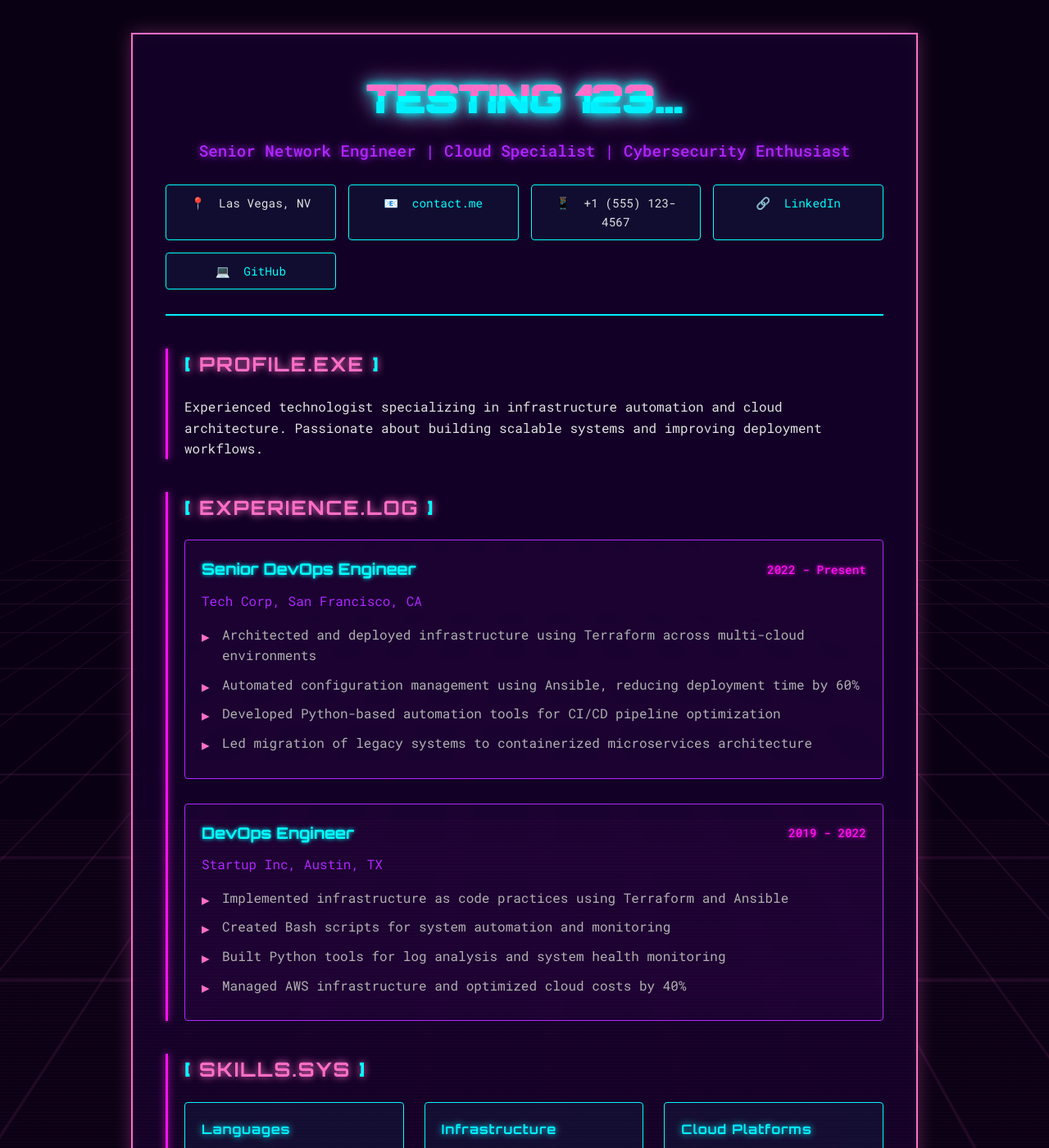
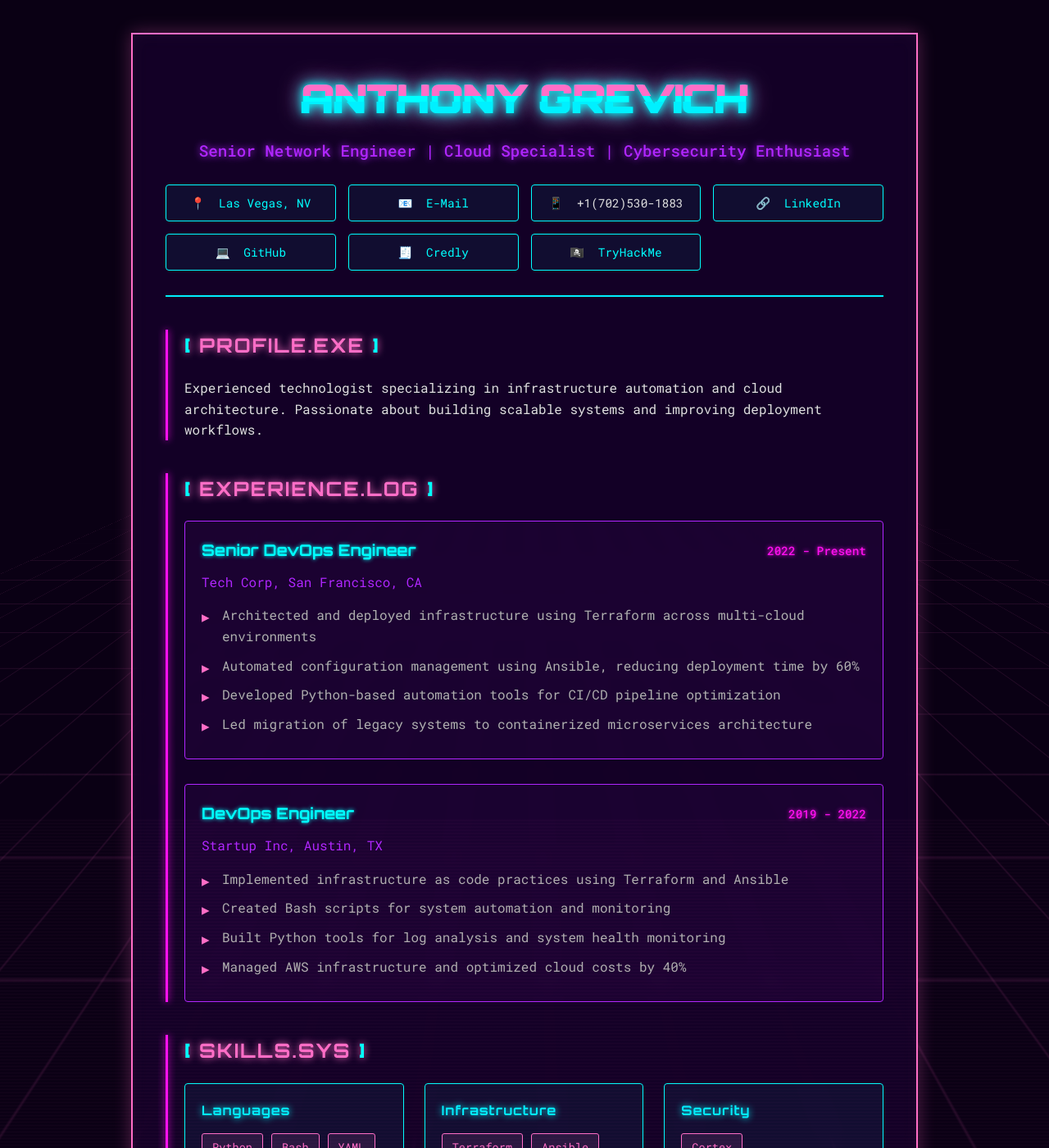
Before and after one commit to fastfabric/fastfabric.github.io, a Jekyll site: the page built from index.html, in a window 1280 px wide and 1400 px high. Shown: the whole window at 82% size. Built offline with Jekyll 4.4.1, drawn with Linux system fonts in a browser that asks for light colours.

Commit message:
Update Contact Information

```diff
--- a/_config.yml
+++ b/_config.yml
@@ -1,20 +1,22 @@
 
 # Site settings
 title: "CYBER//RESUME"
-email: contact.me
+email: iwork@netrunners.io
 description: >
   Cyberpunk-themed professional resume
 baseurl: "" # the subpath of your site, e.g. /blog
 url: "" # the base hostname & protocol for your site
 
 # Personal info
-name: "TESTING 123..."
+name: "ANTHONY GREVICH"
 tagline: "Senior Network Engineer | Cloud Specialist | Cybersecurity Enthusiast"
-location: "Las Vegas, NV"
-phone: "+1 (555) 123-4567"
+location: "maps.app.goo.gl/XupTmAWTv1jW6Wk19"
+phone: "+1(702)530-1883"
 website: "fastfabric.github.io"
 linkedin: "linkedin.com/in/netrunners"
 github: "github.com/fastfabric"
+credly: www.credly.com/users/netrunners/badges
+tryhackme: "tryhackme.com/p/plink0"
 
 # Build settings
 markdown: kramdown
--- a/index.html
+++ b/index.html
@@ -14,11 +14,11 @@ title: Resume
     <div class="contact-grid">
       <div class="contact-item">
         <span class="icon">📍</span>
-        <span>{{ site.location }}</span>
+        <a href="https://{{site.location}}" target="_blank">Las Vegas, NV</a>
       </div>
       <div class="contact-item">
         <span class="icon">📧</span>
-        <a href="mailto:{{ site.email }}">{{ site.email }}</a>
+        <a href="mailto:{{ site.email }}" target="_blank">E-Mail</a>
       </div>
       <div class="contact-item">
         <span class="icon">📱</span>
@@ -31,6 +31,14 @@ title: Resume
       <div class="contact-item">
         <span class="icon">💻</span>
         <a href="https://{{ site.github }}" target="_blank">GitHub</a>
+      </div>
+      <div class="contact-item">
+        <span class="icon">🧾</span>
+        <a href="https://{{ site.credly }}" target="_blank">Credly</a>
+      </div>
+      <div class="contact-item">
+        <span class="icon">🏴‍☠️</span>
+        <a href="https://{{ site.tryhackme }}" target="_blank">TryHackMe</a>
       </div>
     </div>
   </header>
@@ -105,6 +113,20 @@ title: Resume
         </div>
 
         <div class="skill-category">
+          <h4>Security</h4>
+          <div class="skill-tags">
+            <span class="skill-tag">Cortex</span>
+          </div>
+        </div>
+
+        <div class="skill-category">
+          <h4>Networking</h4>
+          <div class="skill-tags">
+            <span class="skill-tag">Cisco</span>
+          </div>
+        </div>
+
+        <div class="skill-category">
           <h4>Cloud Platforms</h4>
           <div class="skill-tags">
             <span class="skill-tag">AWS</span>
```
Also changed, not shown: favicon.ico (added).
